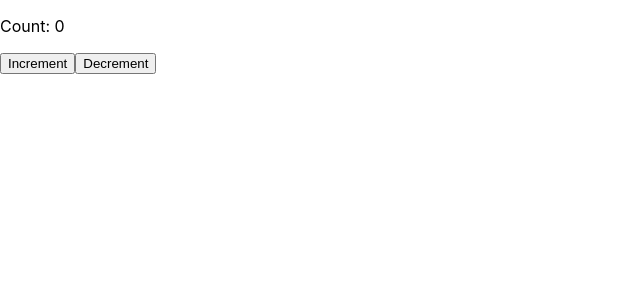
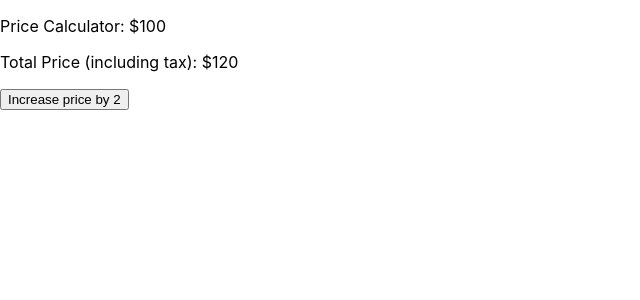
Before and after one commit to habideen/react_js_tutorial, a React (Create React App) app: page / in a window 1280 px wide. Shown: the top 300 px of the page, without its empty margins (0-640 px from the left). Built offline with nearby package versions, Linux system fonts and the light colour scheme.

Commit message:
state: derive state

```diff
--- a/src/App.js
+++ b/src/App.js
@@ -1,5 +1,6 @@
 import { useState, useEffect } from "react";
-import CounterAppState from "./components/state/CounterAppState";
+import DerivedState from "./components/state/DerivedState";
+// import CounterAppState from "./components/state/CounterAppState";
 // import UseNavigateRoute from "./components/Route/UseNavigateRoute";
 // import NestedRoute from "./components/Route/NestedRoute";
 // import RouteParam from "./components/Route/RouteParam";
@@ -56,7 +57,8 @@ function content() {
       {/* <RouteParam /> */}
       {/* <NestedRoute /> */}
       {/* <UseNavigateRoute /> */}
-      <CounterAppState />
+      {/* <CounterAppState /> */}
+      <DerivedState />
     </div>
   );
 }
--- /dev/null
+++ b/src/components/state/DerivedState.js
@@ -0,0 +1,23 @@
+import React, { useState } from "react";
+
+function DerivedState() {
+  const [price, setPrice] = useState(100);
+  const [taxRate, setTaxRate] = useState(0.2);
+
+  const totalPrice = price + price * taxRate; // Derived state
+
+  // totalPrice is also affected when price increases
+  const increment = () => {
+    setPrice(price + 1);
+  };
+
+  return (
+    <div>
+      <p>Price Calculator: ${price}</p>
+      <p>Total Price (including tax): ${totalPrice}</p>
+      <button onClick={increment}>Increase price by 2</button>
+    </div>
+  );
+}
+
+export default DerivedState;
```
